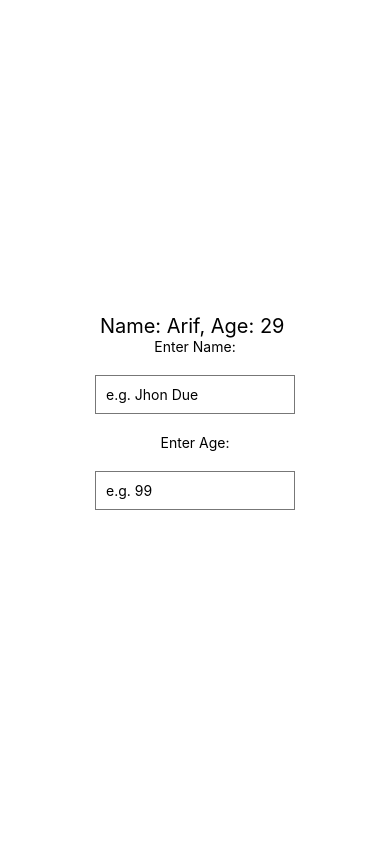
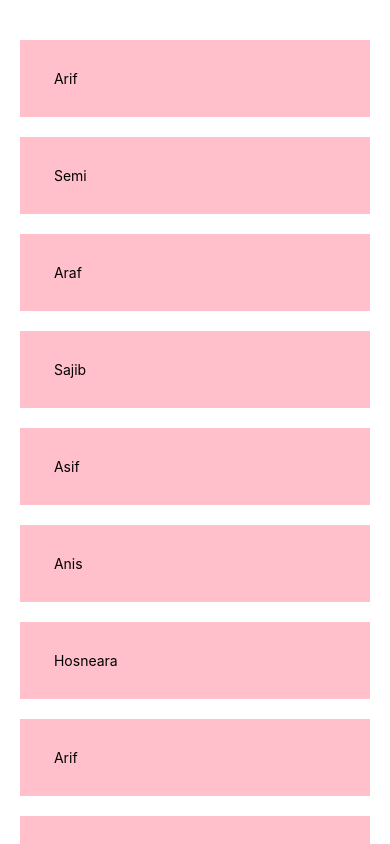
Before and after one commit to a1barif2h/my_first_react_native, a React Native app: screen / in a window 390 px wide. Built offline with nearby package versions, Linux system fonts and the light colour scheme.

Commit message:
react native list and scrollbar

```diff
--- a/App.js
+++ b/App.js
@@ -1,21 +1,34 @@
 import React, { useState } from 'react';
-import { StyleSheet, Text, TextInput, View } from 'react-native';
+import { ScrollView, StyleSheet, Text, View } from 'react-native';
 
 export default function App() {
-  const [name, setName] = useState('Arif')
-  const [age, setAge] =useState(29)
-
-  const handleState = () => {
-    setName('Mohammad Arif Hossain')
-    setSon({name: 'Mohammad Arif Hossain', age: 8.5})
-  }
+  const [peoples, setPeoples] = useState([
+    {name: 'Arif', key: 1},
+    {name: 'Semi', key: 2},
+    {name: 'Araf', key: 3},
+    {name: 'Sajib', key: 4},
+    {name: 'Asif', key: 5},
+    {name: 'Anis', key: 6},
+    {name: 'Hosneara', key: 7},
+    {name: 'Arif', key: 8},
+    {name: 'Semi', key: 9},
+    {name: 'Araf', key: 10},
+    {name: 'Sajib', key: 11},
+    {name: 'Asif', key: 12},
+    {name: 'Anis', key: 13},
+    {name: 'Hosneara', key: 14},
+  ])
   return (
     <View style={styles.container}>
-      <Text style={styles.textSize}>Name: {name}, Age: {age} </Text>
-      <Text>Enter Name:</Text>
-      <TextInput onChangeText={(val) => setName(val)} placeholder='e.g. Jhon Due' style={styles.textInput} />
-      <Text>Enter Age:</Text>
-      <TextInput keyboardType='numeric' onChangeText={(val) => setAge(val)} placeholder='e.g. 99' style={styles.textInput} />
+      <ScrollView>
+        {
+          peoples.map(item => (
+            <View style={styles.list} key={item.key}>
+              <Text> {item.name} </Text>
+            </View>
+          ))
+        }
+      </ScrollView>
     </View>
   );
 }
@@ -24,17 +37,15 @@ const styles = StyleSheet.create({
   container: {
     flex: 1,
     backgroundColor: '#fff',
-    alignItems: 'center',
-    justifyContent: 'center',
+    marginTop: 20,
+    marginHorizontal: 20
+    // alignItems: 'center',
+    // justifyContent: 'center',
   },
-  textSize: {
-    fontSize: 20
-  },
-  textInput: {
-    borderWidth: 1,
-    borderColor: '#777',
-    width: 200,
-    margin: 20,
-    padding: 10
+  list: {
+    fontSize: 20,
+    padding: 30,
+    marginTop: 20,
+    backgroundColor: 'pink'
   }
 });
```
